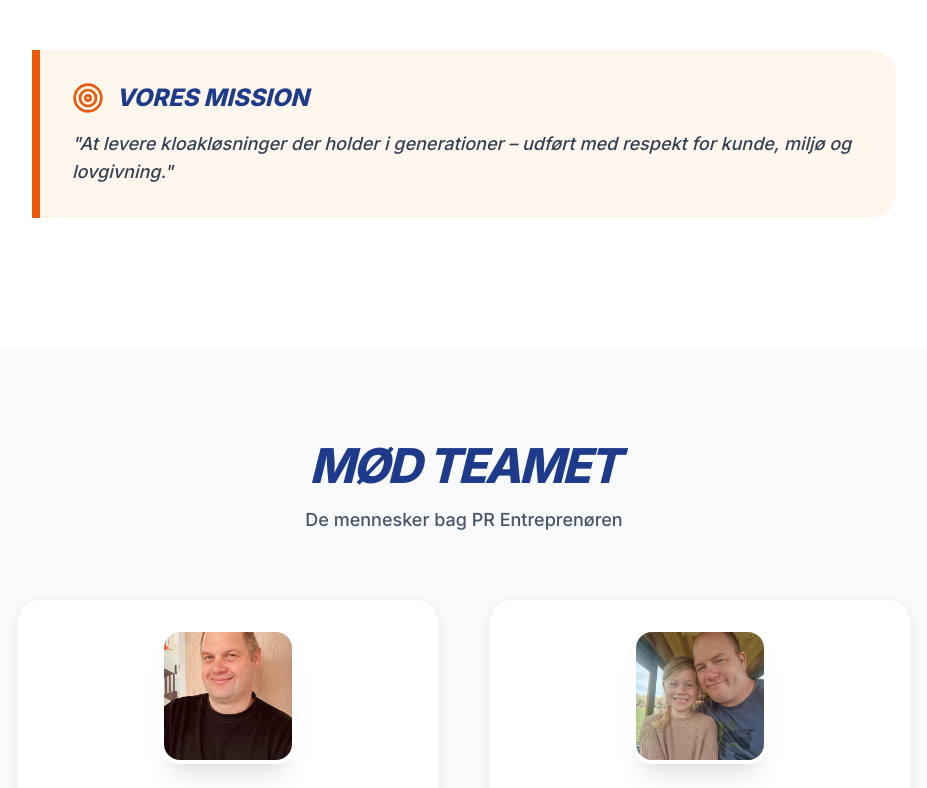
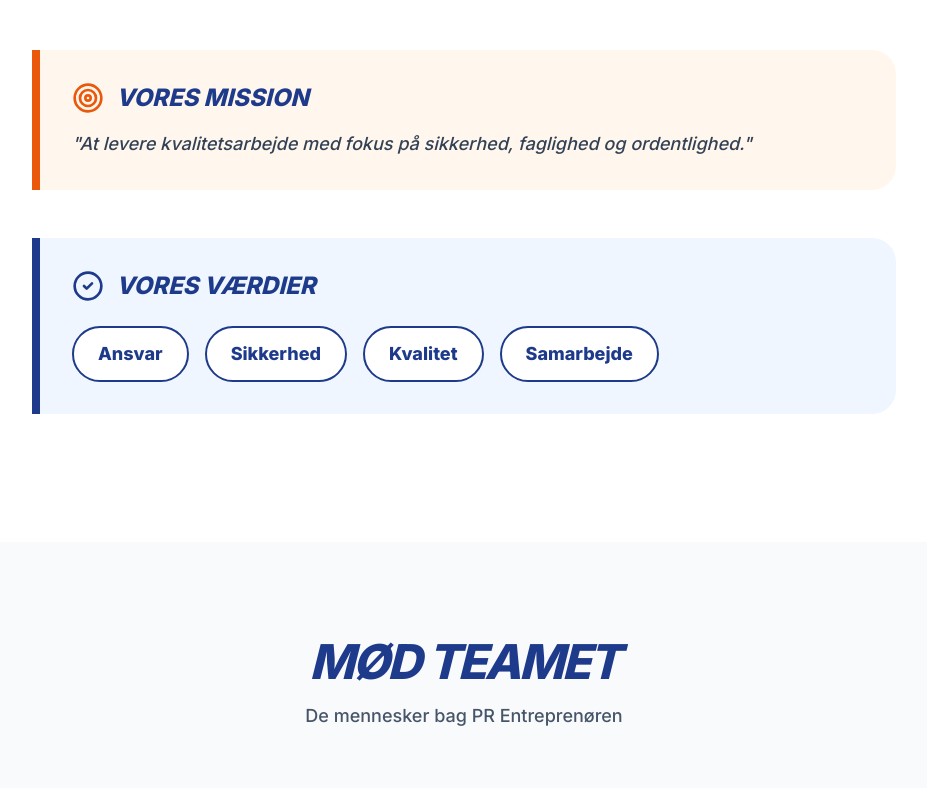
Before and after one commit to Jesperbernth-byte/PRE, a React (Vite) app: page /about in a window 1280 px wide. Shown: the part 1042-1830 px from the top of the page, without its empty margins (176-1103 px from the left). Built offline with nearby package versions, Linux system fonts and the light colour scheme; no server answers; the database is empty.

Commit message:
Add Mission, Værdier og team billeder

```diff
--- a/constants.tsx
+++ b/constants.tsx
@@ -312,7 +312,8 @@
 Jacob blev ansat som autoriseret kloakmester og overtog den daglige ledelse og alt fagligt ansvar. Med sin certificering inden for både kloak og asbest sikrer han at hvert projekt lever op til lovkrav og branchestandarder.
 
 I dag består teamet af Preben (overordnet ledelse), Jacob (daglig drift og fagligt ansvar) og lærling Jesper, der lærer faget fra grunden. Målet er klart: at vokse til 8-12 medarbejdere uden at gå på kompromis med kvalitet.`,
-  mission: "At levere kloakløsninger der holder i generationer – udført med respekt for kunde, miljø og lovgivning."
+  mission: "At levere kvalitetsarbejde med fokus på sikkerhed, faglighed og ordentlighed.",
+  values: ["Ansvar", "Sikkerhed", "Kvalitet", "Samarbejde"]
 };
 
 // Service areas with focus
--- a/pages/About.tsx
+++ b/pages/About.tsx
@@ -38,6 +38,20 @@
               <p className="text-lg text-slate-700 italic font-medium">
                 "{COMPANY_HISTORY.mission}"
               </p>
+            </div>
+
+            <div className="bg-blue-50 border-l-8 border-blue-900 p-8 rounded-r-3xl my-12">
+              <div className="flex items-center gap-3 mb-4">
+                <CheckCircle2 size={32} className="text-blue-900" />
+                <h3 className="text-2xl font-black text-blue-900 uppercase italic">Vores Værdier</h3>
+              </div>
+              <div className="flex flex-wrap gap-4 mt-6">
+                {COMPANY_HISTORY.values.map((value, i) => (
+                  <div key={i} className="bg-white px-6 py-3 rounded-full border-2 border-blue-900 font-black text-blue-900 text-lg">
+                    {value}
+                  </div>
+                ))}
+              </div>
             </div>
           </div>
         </div>
```
Also changed, not shown: 1 other file (tests, documents, lock files or other folders).
